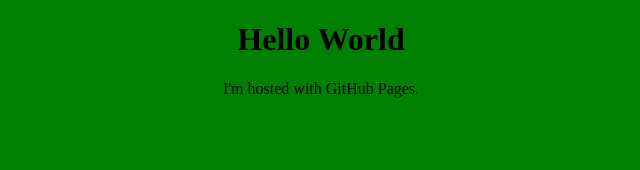
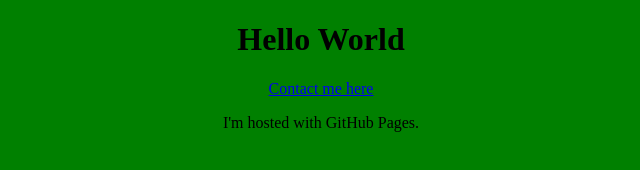
Before and after one commit to JPCCardoso/JPCCardoso.github.io, a plain HTML site: page index.html in a window 1280 px wide. Shown: the whole page, without its empty margins (319-959 px from the left). Drawn offline with Linux system fonts and the light colour scheme.

Commit message:
Index Reference Contact Update
Inserted missing text for the reference of CONTACT

```diff
--- a/index.html
+++ b/index.html
@@ -5,7 +5,7 @@
 </head>
 <body>
 <h1>Hello World</h1>
-<a href="/contact.html"></a>
+<a href="/contact.html">Contact me here</a>
 <p>I'm hosted with GitHub Pages.</p>
 </body>
 </html>
```
